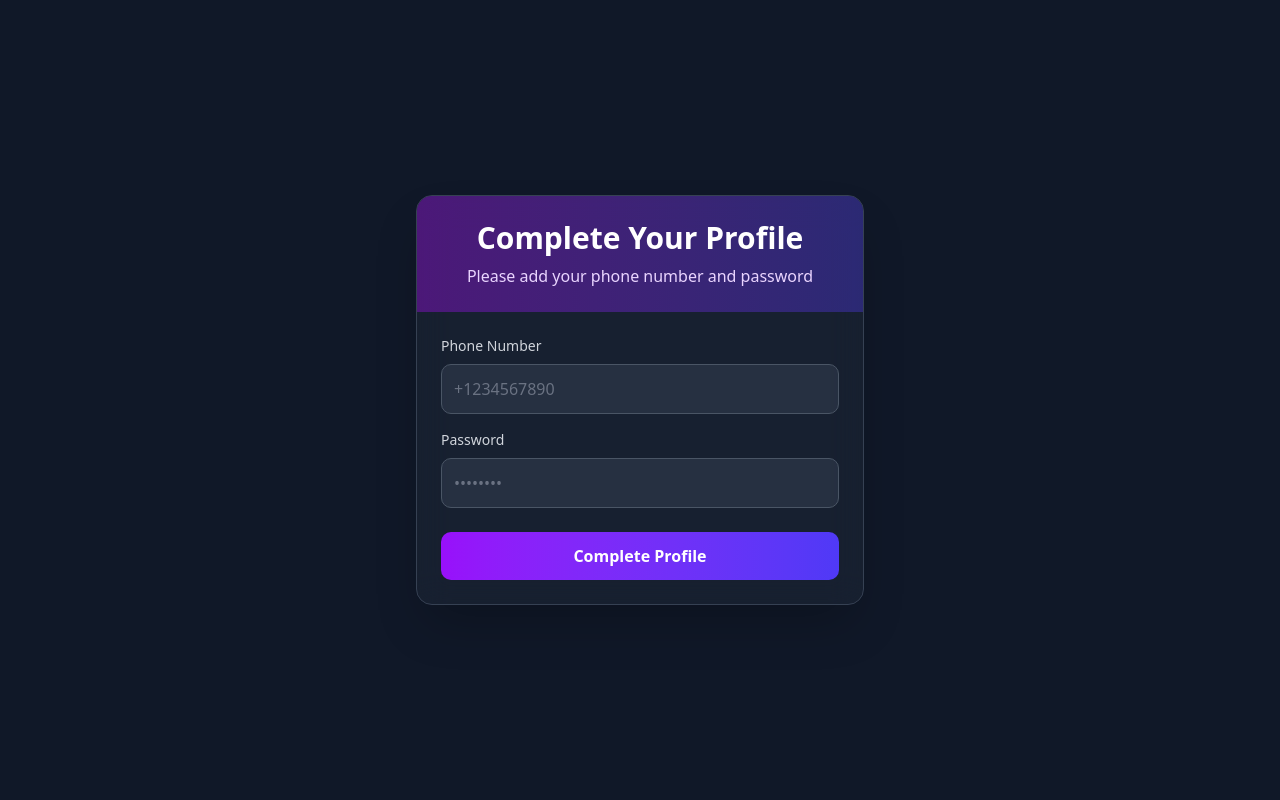
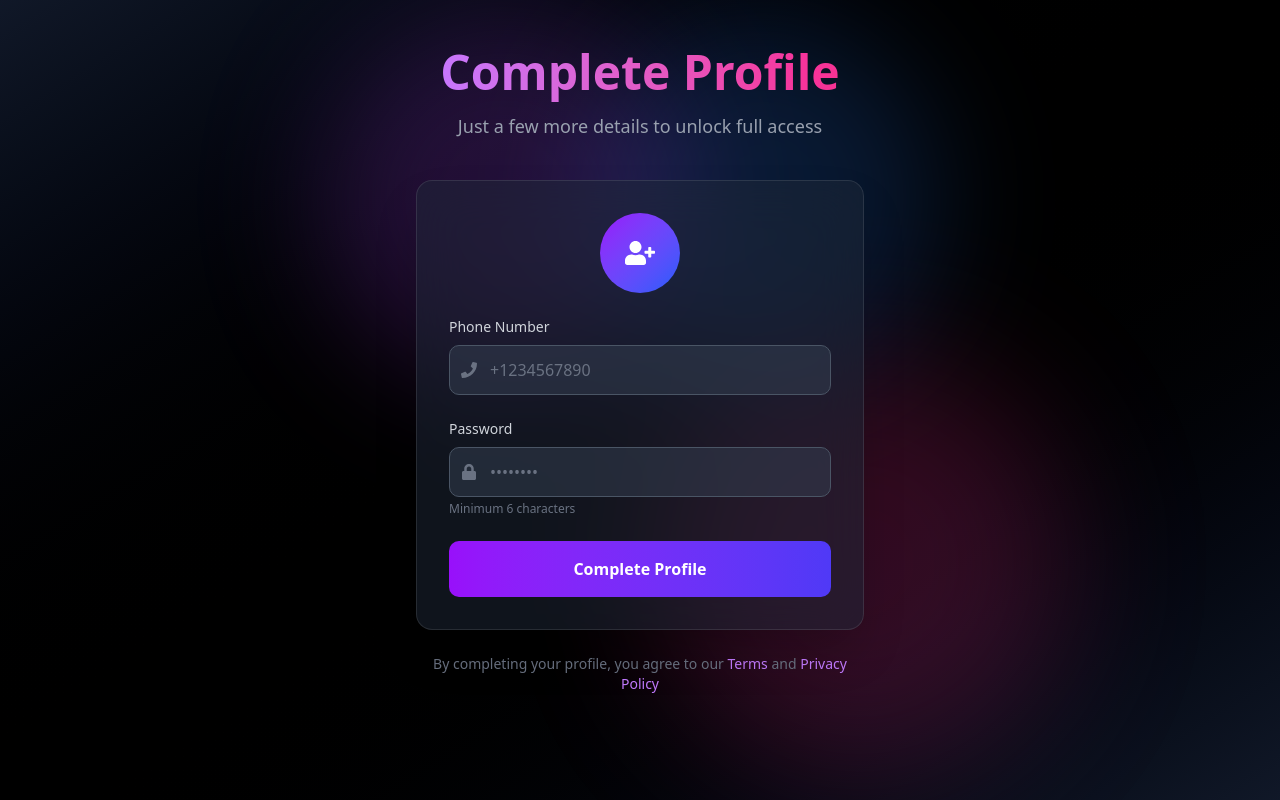
Before and after one commit to navokta/Bytewar-v2, a Next.js app: page /complete-profile in a window 1280 px wide. Built offline with nearby package versions, Linux system fonts and the light colour scheme; no server answers; sample sign-in values are in the browser's storage.

Commit message:
Redesign the complete-profile

```diff
--- a/app/complete-profile/page.js
+++ b/app/complete-profile/page.js
@@ -3,6 +3,7 @@
 import { useSession } from 'next-auth/react';
 import { useRouter } from 'next/navigation';
 import { useState } from 'react';
+import { FaShieldAlt, FaPhone, FaLock, FaUserPlus } from 'react-icons/fa';
 
 export default function CompleteProfile() {
   const { data: session, status } = useSession();
@@ -31,7 +32,7 @@ export default function CompleteProfile() {
         body: JSON.stringify({
           phone,
           password,
-        email: session?.user?.email // Make sure email is included
+          email: session?.user?.email
         }),
       });
 
@@ -49,50 +50,93 @@ export default function CompleteProfile() {
   };
 
   if (status === 'loading') {
-    return <div>Loading...</div>;
+    return (
+      <div className="min-h-screen bg-gradient-to-br from-gray-900 via-black to-gray-900 flex items-center justify-center">
+        <div className="animate-pulse text-2xl font-bold text-transparent bg-clip-text bg-gradient-to-r from-purple-400 via-pink-500 to-red-500">
+          Loading...
+        </div>
+      </div>
+    );
   }
 
   return (
-    <div className="min-h-screen bg-gray-900 flex items-center justify-center p-4">
-      <div className="bg-gray-800/50 backdrop-blur-lg border border-gray-700 rounded-2xl shadow-2xl overflow-hidden text-gray-100 w-full max-w-md">
-        <div className="bg-gradient-to-r from-purple-900/80 to-indigo-900/80 p-6 text-center">
-          <h1 className="text-3xl font-bold text-white">Complete Your Profile</h1>
-          <p className="text-purple-200 mt-2">Please add your phone number and password</p>
+    <div className="min-h-screen bg-gradient-to-br from-gray-900 via-black to-gray-900 py-12 px-4 sm:px-6 lg:px-8 relative overflow-hidden">
+      {/* Animated Background Elements */}
+      <div className="absolute inset-0 z-0 overflow-hidden">
+        <div className="absolute top-0 left-1/4 w-[30vw] h-[30vw] max-w-[384px] max-h-[384px] bg-purple-500 rounded-full mix-blend-soft-light filter blur-3xl opacity-20 animate-blob"></div>
+        <div className="absolute top-0 right-1/4 w-[30vw] h-[30vw] max-w-[384px] max-h-[384px] bg-blue-500 rounded-full mix-blend-soft-light filter blur-3xl opacity-20 animate-blob animation-delay-2000"></div>
+        <div className="absolute bottom-0 left-1/2 w-[30vw] h-[30vw] max-w-[384px] max-h-[384px] bg-pink-500 rounded-full mix-blend-soft-light filter blur-3xl opacity-20 animate-blob animation-delay-4000"></div>
       </div>
 
-        <div className="p-6">
-          <form onSubmit={handleSubmit}>
-            <div className="mb-4">
+      <div className="max-w-md mx-auto relative z-10">
+        {/* Header */}
+        <div className="text-center mb-10">
+          <h1 className="text-4xl md:text-5xl font-black mb-4">
+            <span className="bg-clip-text text-transparent bg-gradient-to-r from-purple-400 via-pink-500 to-red-500 animate-gradient-x">
+              Complete Profile
+            </span>
+          </h1>
+          <p className="text-lg text-gray-400">
+            Just a few more details to unlock full access
+          </p>
+        </div>
+
+        {/* Form Card */}
+        <div className="group relative">
+          {/* Glow Effect */}
+          <div className="absolute -inset-1 rounded-2xl bg-gradient-to-r from-purple-900/80 to-indigo-900/80 opacity-0 group-hover:opacity-30 blur-lg transition-all duration-500"></div>
+
+          {/* Card */}
+          <div className="relative bg-gray-800/50 backdrop-blur-xl rounded-2xl p-8 border border-white/10 shadow-2xl">
+            <div className="flex justify-center mb-6">
+              <div className="w-20 h-20 rounded-full bg-gradient-to-br from-purple-600 to-blue-600 flex items-center justify-center">
+                <FaUserPlus className="text-3xl text-white" />
+              </div>
+            </div>
+
+            <form onSubmit={handleSubmit} className="space-y-6">
+              <div>
                 <label className="block text-gray-300 text-sm font-medium mb-2">
                   Phone Number
                 </label>
+                <div className="relative">
+                  <div className="absolute inset-y-0 left-0 pl-3 flex items-center pointer-events-none">
+                    <FaPhone className="text-gray-500" />
+                  </div>
                   <input
                     type="tel"
                     value={phone}
                     onChange={(e) => setPhone(e.target.value)}
-                className="w-full px-3 py-3 bg-gray-700/50 border border-gray-600 rounded-lg text-white placeholder-gray-500 focus:ring-2 focus:ring-purple-500 focus:border-purple-500 outline-none transition duration-200"
+                    className="w-full pl-10 pr-3 py-3 bg-gray-700/50 border border-gray-600 rounded-lg text-white placeholder-gray-500 focus:ring-2 focus:ring-purple-500 focus:border-purple-500 outline-none transition duration-200"
                     placeholder="+1234567890"
                     required
                   />
                 </div>
+              </div>
 
-            <div className="mb-6">
+              <div>
                 <label className="block text-gray-300 text-sm font-medium mb-2">
                   Password
                 </label>
+                <div className="relative">
+                  <div className="absolute inset-y-0 left-0 pl-3 flex items-center pointer-events-none">
+                    <FaLock className="text-gray-500" />
+                  </div>
                   <input
                     type="password"
                     value={password}
                     onChange={(e) => setPassword(e.target.value)}
-                className="w-full px-3 py-3 bg-gray-700/50 border border-gray-600 rounded-lg text-white placeholder-gray-500 focus:ring-2 focus:ring-purple-500 focus:border-purple-500 outline-none transition duration-200"
+                    className="w-full pl-10 pr-3 py-3 bg-gray-700/50 border border-gray-600 rounded-lg text-white placeholder-gray-500 focus:ring-2 focus:ring-purple-500 focus:border-purple-500 outline-none transition duration-200"
                     placeholder="••••••••"
                     required
                     minLength={6}
                   />
                 </div>
+                <p className="mt-1 text-xs text-gray-500">Minimum 6 characters</p>
+              </div>
 
               {error && (
-              <div className="mb-4 p-3 bg-red-900/50 border border-red-700 text-red-200 rounded-lg text-sm flex items-start">
+                <div className="p-3 bg-red-900/50 border border-red-700 text-red-200 rounded-lg text-sm flex items-start">
                   <FaShieldAlt className="mr-2 mt-0.5 flex-shrink-0" />
                   <span>{error}</span>
                 </div>
@@ -101,13 +145,60 @@ export default function CompleteProfile() {
               <button
                 type="submit"
                 disabled={loading}
-              className="w-full bg-gradient-to-r from-purple-600 to-indigo-600 hover:from-purple-700 hover:to-indigo-700 text-white font-bold py-3 px-4 rounded-lg transition-all duration-300 transform hover:-translate-y-0.5 hover:shadow-lg shadow-purple-500/20 disabled:opacity-70 disabled:cursor-not-allowed disabled:transform-none"
+                className="w-full group relative overflow-hidden bg-gradient-to-r from-purple-600 to-indigo-600 hover:from-purple-700 hover:to-indigo-700 text-white font-bold py-4 px-4 rounded-lg transition-all duration-300 transform hover:-translate-y-0.5 hover:shadow-lg shadow-purple-500/20 disabled:opacity-70 disabled:cursor-not-allowed disabled:transform-none"
               >
-              {loading ? 'Saving...' : 'Complete Profile'}
+                <span className="relative z-10">
+                  {loading ? (
+                    <span className="flex items-center justify-center">
+                      <svg className="animate-spin -ml-1 mr-2 h-4 w-4 text-white" xmlns="http://www.w3.org/2000/svg" fill="none" viewBox="0 0 24 24">
+                        <circle className="opacity-25" cx="12" cy="12" r="10" stroke="currentColor" strokeWidth="4"></circle>
+                        <path className="opacity-75" fill="currentColor" d="M4 12a8 8 0 018-8V0C5.373 0 0 5.373 0 12h4zm2 5.291A7.962 7.962 0 014 12H0c0 3.042 1.135 5.824 3 7.938l3-2.647z"></path>
+                      </svg>
+                      Processing...
+                    </span>
+                  ) : (
+                    'Complete Profile'
+                  )}
+                </span>
+                <span className="absolute inset-0 bg-gradient-to-r from-purple-700 to-indigo-700 opacity-0 group-hover:opacity-100 transition-opacity duration-300"></span>
               </button>
             </form>
           </div>
         </div>
+
+        <div className="mt-6 text-center">
+          <p className="text-gray-500 text-sm">
+            By completing your profile, you agree to our <a href="#" className="text-purple-400 hover:underline">Terms</a> and <a href="#" className="text-purple-400 hover:underline">Privacy Policy</a>
+          </p>
+        </div>
+      </div>
+
+      {/* Custom Styles */}
+      <style jsx>{`
+        @keyframes gradient-x {
+          0%, 100% { background-position: 0% 50%; }
+          50% { background-position: 100% 50%; }
+        }
+        .animate-gradient-x {
+          background-size: 200% 200%;
+          animation: gradient-x 3s ease infinite;
+        }
+        .animate-blob {
+          animation: blob 7s infinite;
+        }
+        .animation-delay-2000 {
+          animation-delay: 2s;
+        }
+        .animation-delay-4000 {
+          animation-delay: 4s;
+        }
+        @keyframes blob {
+          0% { transform: translate(0px, 0px) scale(1); }
+          33% { transform: translate(30px, -50px) scale(1.1); }
+          66% { transform: translate(-20px, 20px) scale(0.9); }
+          100% { transform: translate(0px, 0px) scale(1); }
+        }
+      `}</style>
     </div>
   );
 }
```
Lines whose indentation alone changed are shown as unchanged.
